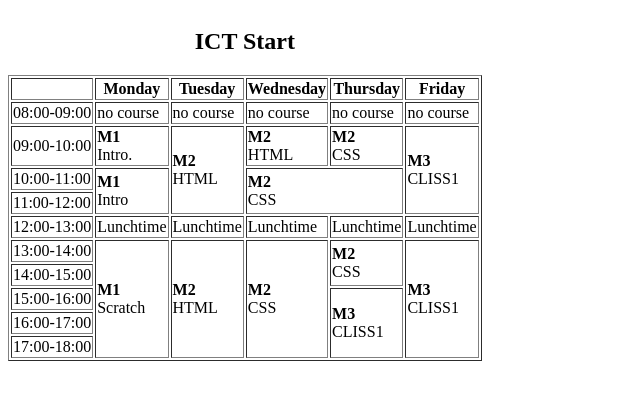
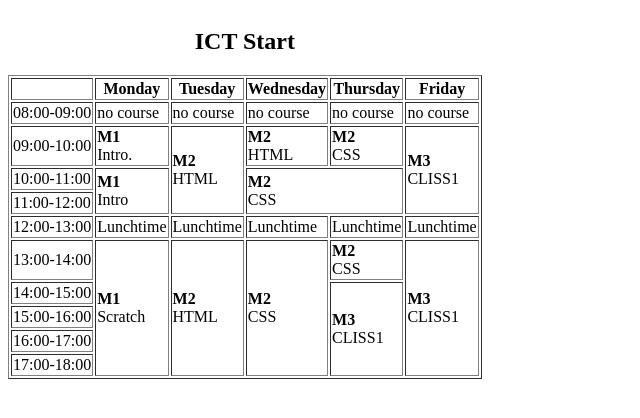
Before and after one commit to PauloGranadas/ict-www, a plain HTML site: page d/index.html in a window 1280 px wide. Shown: the whole page, without its empty margins (0-640 px from the left). Drawn offline with Linux system fonts and the light colour scheme.

Commit message:
corrected

```diff
--- a/d/index.html
+++ b/d/index.html
@@ -53,15 +53,18 @@
           <td rowspan="5"><strong>M1</strong><br>Scratch</td>
           <td rowspan="5"><strong>M2</strong><br>HTML</td>
           <td rowspan="5"><strong>M2</strong><br>CSS</td>
-          <td rowspan="2"><strong>M2</strong><br>CSS</td>
+          <td><strong>M2</strong><br>CSS</td>
           <td rowspan="5"><strong>M3</strong><br>CLISS1</td>
       </tr>
       <tr>
           <td>14:00-15:00</td>
+          <td rowspan="4"><strong>M3</strong><br>CLISS1</td>
+      </tr>
+
       <tr>
           <td>15:00-16:00</td>
 
-          <td rowspan="3"><strong>M3</strong><br>CLISS1</td>
+
       </tr>
       <tr>
           <td>16:00-17:00</td>
```
